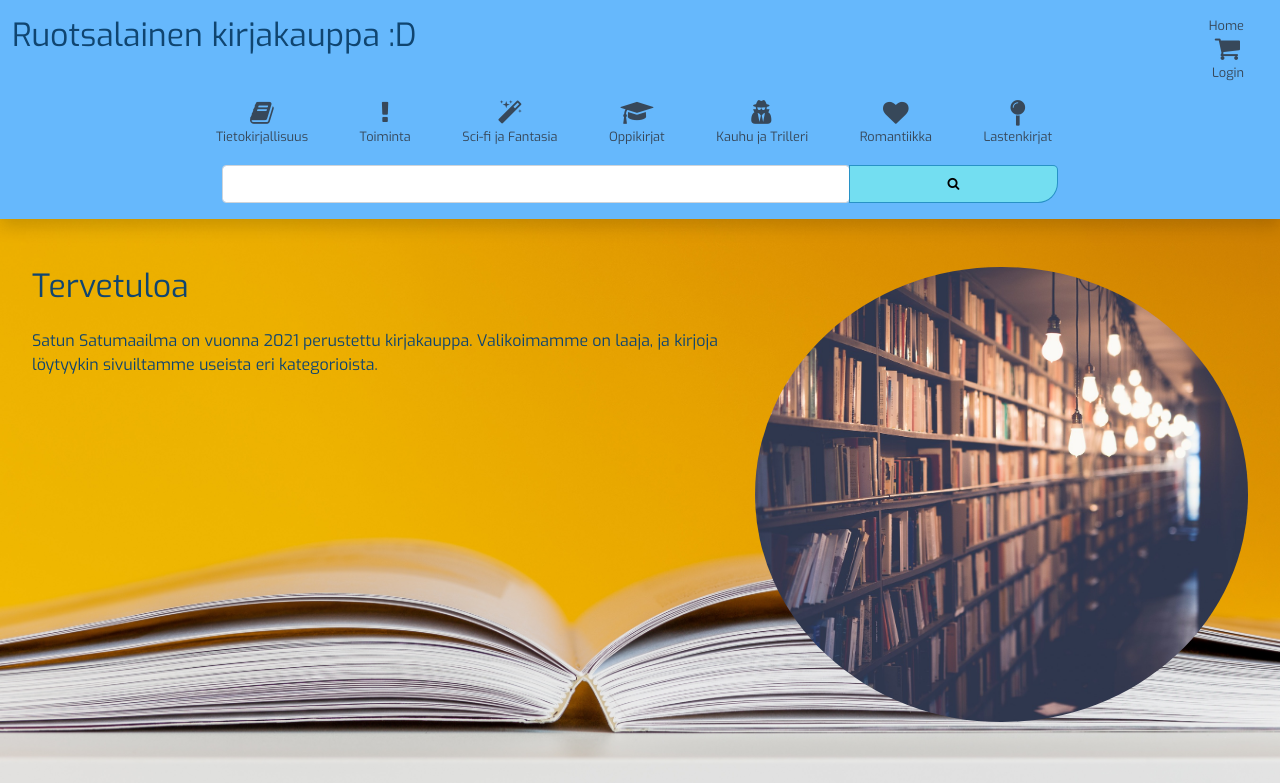
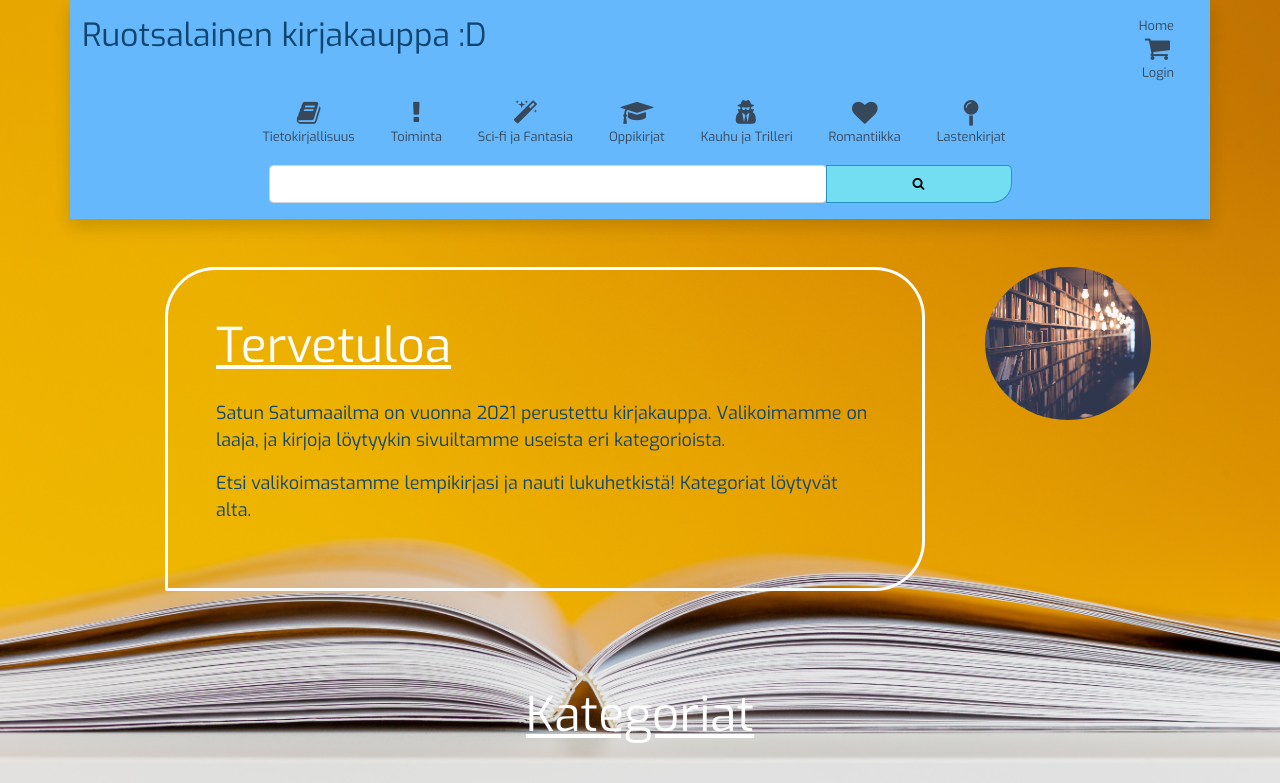
Before and after one commit to n0laja00/kirjakauppa, a React (Create React App) app: page / in a window 1280 px wide. Shown: the top 783 px of the page. Built offline with nearby package versions, Linux system fonts and the light colour scheme.

Commit message:
content-sectionin tyylejä

```diff
--- a/src/App.css
+++ b/src/App.css
@@ -8,13 +8,18 @@ body {
   background: url('./img/bgimage.jpg') no-repeat center center fixed;
   background-size: cover;
 }
-main {
-  /* background-image: url('./img/bgimage.jpg');
-background-size: cover; */
+/* main {
+  background-image: url('./img/bgimage.jpg');
+background-size: cover;
+} */
+
+h1 {
+  font-size: 3rem;
+  text-decoration: underline;
+  color: white;
 }
-
-h1, h2, h3, h4, h5, h6 {
-  font-size: 2rem;
+p{
+  font-size: large;
 }
 /* värit */
 .dark_brown {
@@ -44,6 +49,16 @@ h1, h2, h3, h4, h5, h6 {
 .bottomBg {
   background-color: rgba(228, 228, 228, 0.836);
 }
+.customBorder{
+  border: 3px solid white;
+  border-radius: 50px 50px 50px 2px;
+}
+@media (max-width: 575px) {
+  .customBorder {
+    border: none;
+  }
+}
+
 
 /* header */
 .header {
--- a/src/App.js
+++ b/src/App.js
@@ -9,14 +9,14 @@ import ShoppingCart from './ShoppingCart';
 function App() {
   return (
     <div>
-      <main className="container-fluid pb-5">
+      <main className="container pb-5">
         <Header />
         <Switch>
           <Route path="/" component={Content} exact/>
           <Route path="/LoginPage" component={LoginPage} />
         </Switch>
       </main>
-      <div className="container-fluid bottomBg">
+      <div className="container bottomBg">
         <Footer />
       </div>
   </div>
--- a/src/Content.js
+++ b/src/Content.js
@@ -5,15 +5,15 @@ import fpimage from './img/frontpgimg.jpg'
 export default function Content() {
 
     return (
-        <div className="row me-2 ms-2">
+        <div className="row">
             <div>
-                <div className="row py-5">
-                    <div className="col-md-7 col-sm-12">
+                <div className="row py-5 d-flex justify-content-center">
+                    <div className="col-md-8 col-sm-8 mx-5 mb-5 p-5 customBorder">
                         <h1 className="pb-3">Tervetuloa</h1>
                         <p>Satun Satumaailma on vuonna 2021 perustettu kirjakauppa. Valikoimamme on laaja, ja kirjoja löytyykin sivuiltamme useista eri kategorioista.</p>
-
+                        <p> Etsi valikoimastamme lempikirjasi ja nauti lukuhetkistä! Kategoriat löytyvät alta.</p>
                     </div>
-                    <div className="col-md-5 pb-3"><img src={fpimage} alt="shop" className="img-fluid fpimg d-none d-md-block"></img></div>
+                    <div className="col-2 d-none d-lg-block pb-3"><img src={fpimage} alt="shop" className="img-fluid fpimg d-none d-md-block"></img></div>
                 </div>
 
                 <div className="row pb-5 d-flex justify-content-center">
```
